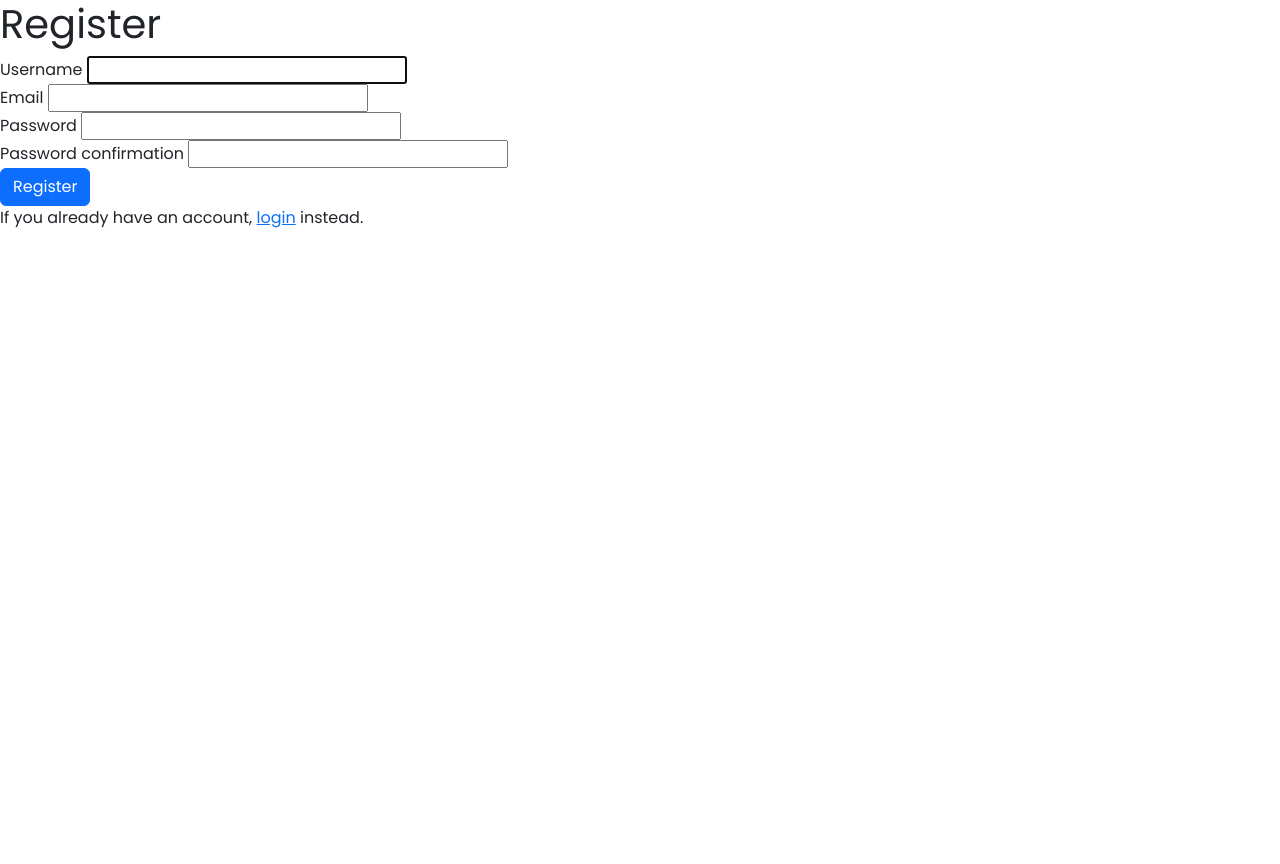
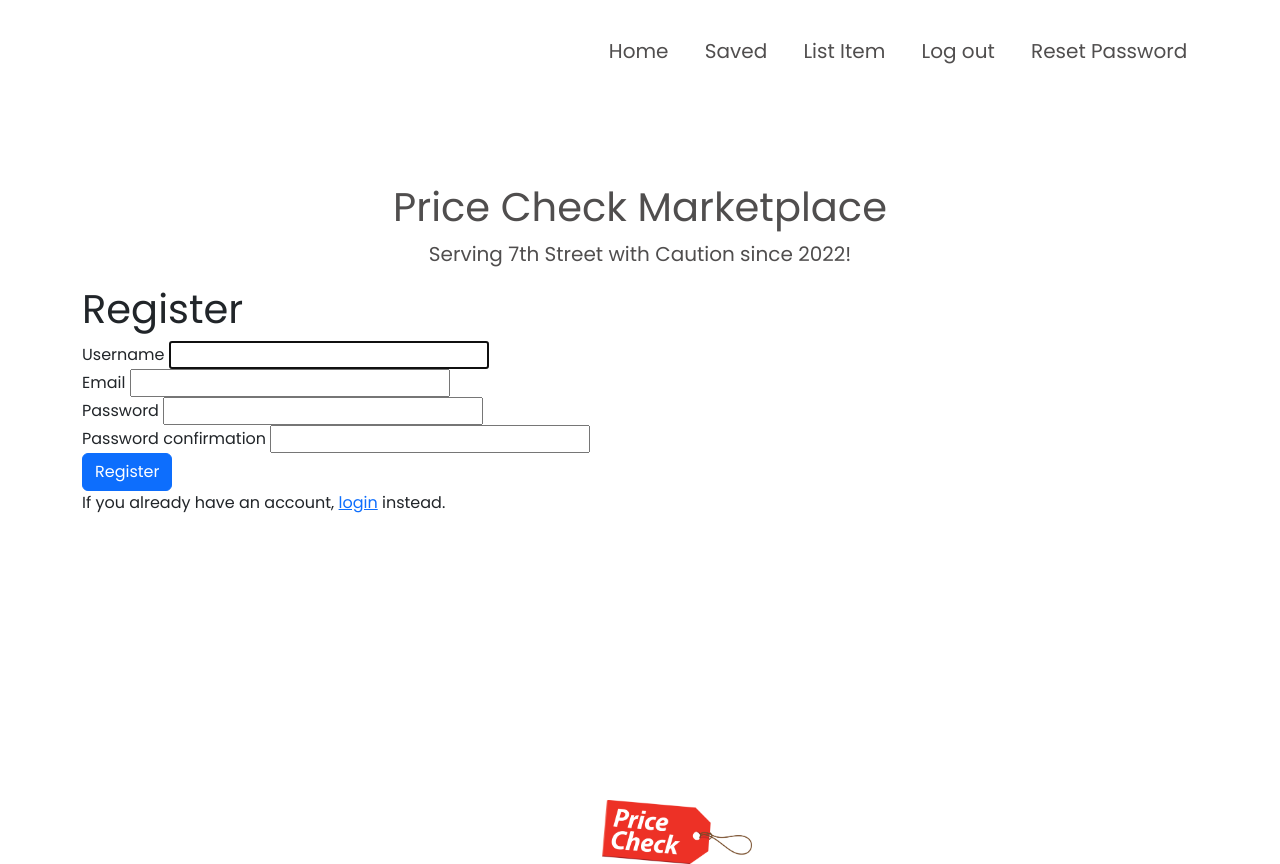
Before and after one commit to Dae17/sales-site, a Django app: page /register/ in a window 1280 px wide. Before the commit the page ends 228 px from the top, so only its background shows below. Run offline with Django 4.2, Linux system fonts and the light colour scheme.

Commit message:
Included header in base.html.

```diff
--- a/apps/listing/views.py
+++ b/apps/listing/views.py
@@ -15,7 +15,7 @@ def detail(request, id):
     obj = item.objects.get(pk=id)
     return HttpResponse(obj.item_name)
 
-
+# https://docs.djangoproject.com/en/4.1/topics/forms/
 # https://docs.djangoproject.com/en/4.1/topics/class-based-views/generic-editing/
 class create(FormView):
     template_name = 'listing/create.html'
--- a/templates/__base.html
+++ b/templates/__base.html
@@ -23,8 +23,12 @@
     </head>
 
     <body>
-        {% block content %}
-        {% endblock content %}
+        {% include "__header.html" %}
+
+        <div class="container">
+            {% block content %}
+            {% endblock content %}
+          </div>
     </body>
 
 </html>
--- /dev/null
+++ b/templates/__header.html
@@ -0,0 +1,23 @@
+{% load static %}
+
+
+<div>
+    <nav>
+        <a href="index.html"><img src=" {% static 'images/logo.png' %}" alt="logo" /></a>
+        <div class="nav-links">
+            <ul>
+            <li><a href="">Home</a></li>
+            <li><a href="">Saved</a></li>
+            <li><a href="">List Item</a></li>
+            <li><a href="">Log out</a></li>
+            <li><a href="">Reset Password</p></li></a>
+          </ul>
+        </div>
+      </nav>
+      <!--Website name and slogan-->
+      <div class="text-box">
+        <h1><br />Price Check Marketplace<br /></h1>
+        <p>Serving 7th Street with Caution since 2022!</p>
+        <a href=""></a>
+      </div>
+</div>
```
Also changed, not shown: apps/listing/templates/listing/index.html (+0 -19 lines).
